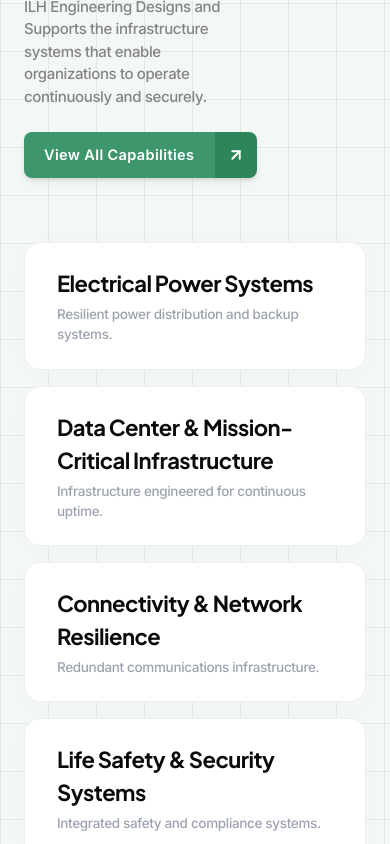
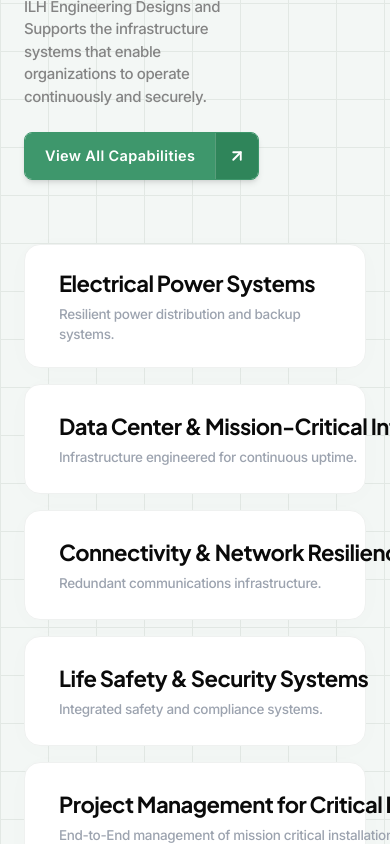
Before and after one commit to Yug210705/ILH_Engineering, a React (Vite) app: page / in a window 390 px wide. Shown: the part 6360-7204 px from the top of the page. Built offline with nearby package versions, Linux system fonts and the light colour scheme.

Commit message:
Implement intricate card hover state flow: translation, thumbnails, chevrons, and sibling fade

```diff
--- a/src/components/Capabilities.jsx
+++ b/src/components/Capabilities.jsx
@@ -1,26 +1,31 @@
-import { ArrowUpRight } from 'lucide-react';
+import { ArrowUpRight, ChevronsRight } from 'lucide-react';
 
 export default function Capabilities() {
   const capabilitiesList = [
     {
       title: "Electrical Power Systems",
-      desc: "Resilient power distribution and backup systems."
+      desc: "Resilient power distribution and backup systems.",
+      img: "https://images.unsplash.com/photo-1621905252507-b35492cc74b4?q=80&w=600&auto=format&fit=crop"
     },
     {
       title: "Data Center & Mission-Critical Infrastructure",
-      desc: "Infrastructure engineered for continuous uptime."
+      desc: "Infrastructure engineered for continuous uptime.",
+      img: "https://images.unsplash.com/photo-1558494949-ef010cbdcc31?q=80&w=600&auto=format&fit=crop"
     },
     {
       title: "Connectivity & Network Resilience",
-      desc: "Redundant communications infrastructure."
+      desc: "Redundant communications infrastructure.",
+      img: "https://images.unsplash.com/photo-1544197150-b99a580bb7a8?q=80&w=600&auto=format&fit=crop"
     },
     {
       title: "Life Safety & Security Systems",
-      desc: "Integrated safety and compliance systems."
+      desc: "Integrated safety and compliance systems.",
+      img: "https://images.unsplash.com/photo-1582139329536-e7284fece509?q=80&w=600&auto=format&fit=crop"
     },
     {
       title: "Project Management for Critical Deployments",
-      desc: "End-to-End management of mission critical installations."
+      desc: "End-to-End management of mission critical installations.",
+      img: "https://images.unsplash.com/photo-1504307651254-35680f356f12?q=80&w=600&auto=format&fit=crop"
     }
   ];
 
@@ -65,27 +70,44 @@ export default function Capabilities() {
             </p>
 
             {/* Split Button */}
-            <div className="flex items-stretch shadow-md rounded-[8px] overflow-hidden group cursor-pointer w-max transition-transform hover:-translate-y-0.5">
+            <div className="flex items-stretch shadow-md rounded-[8px] overflow-hidden group cursor-pointer w-max transition-transform border border-[#3e976c] hover:-translate-y-0.5">
               <div className="bg-[#3e976c] text-white font-[600] tracking-wide text-[14.5px] px-5 py-3 flex items-center justify-center transition-colors group-hover:bg-[#34835d]">
                 View All Capabilities
               </div>
-              <div className="bg-[#2f855a] text-white px-3 flex items-center justify-center border-l border-white/10 transition-colors group-hover:bg-[#276e4a]">
+              <div className="bg-[#2f855a] text-white px-3 flex items-center justify-center border-l border-white/20 transition-colors group-hover:bg-[#276e4a]">
                 <ArrowUpRight size={18} strokeWidth={2.5} />
               </div>
             </div>
           </div>
         </div>
 
-        {/* Cards list */}
-        <div className="flex flex-col gap-4 w-full relative z-10 w-full lg:w-[95%]">
+        {/* Cards list Container with 'group/list' for sibling fade effects */}
+        <div className="flex flex-col gap-4 w-full relative z-10 w-full lg:w-[95%] group/list">
           {capabilitiesList.map((item, index) => (
             <div
               key={index}
-              className="bg-[#ffffff] rounded-[16px] px-8 sm:px-10 py-6 shadow-[0_4px_30px_rgb(0,0,0,0.015)] border border-[#eff1f0] hover:shadow-[0_8px_30px_rgb(0,0,0,0.05)] hover:border-[#def0e7] transition-all flex flex-col justify-center cursor-pointer"
+              className="bg-[#ffffff] rounded-[16px] px-8 sm:px-10 py-[22px] shadow-[0_4px_30px_rgb(0,0,0,0.015)] border border-[#eff1f0] hover:shadow-[0_8px_30px_rgb(0,0,0,0.05)] hover:border-[#def0e7] flex items-center cursor-pointer relative group/card group-hover/list:opacity-[0.35] hover:!opacity-100 transition-all duration-400 ease-[cubic-bezier(0.2,0.8,0.2,1)] hover:translate-x-[48px]"
             >
-              <h3 style={{ fontFamily: "'Plus Jakarta Sans', sans-serif" }}
-                  className="text-[22px] sm:text-[24px] font-[700] text-[#0a0a0a] tracking-tight mb-1">{item.title}</h3>
-              <p className="text-[#9ca3af] text-[13.5px] font-[500] tracking-tight">{item.desc}</p>
+
+              {/* External Floating Chevrons icon (Visually placed where the card used to be) */}
+              <div className="absolute left-[-48px] top-1/2 -translate-y-1/2 opacity-0 group-hover/card:opacity-100 transition-opacity duration-300 delay-75">
+                <ChevronsRight size={26} className="text-[#3e976c]" strokeWidth={2.5} />
+              </div>
+
+              {/* Expanding Thumbnail Image Container */}
+              <div className="h-[64px] overflow-hidden rounded-[8px] opacity-0 w-0 group-hover/card:opacity-100 group-hover/card:w-[124px] group-hover/card:mr-6 transition-all duration-400 ease-[cubic-bezier(0.2,0.8,0.2,1)] shrink-0 shadow-sm border border-gray-100">
+                <img src={item.img} alt={item.title} className="w-full h-full object-cover scale-110 group-hover/card:scale-100 transition-transform duration-700" />
+              </div>
+
+              {/* Card Typography */}
+              <div className="flex flex-col justify-center">
+                <h3 style={{ fontFamily: "'Plus Jakarta Sans', sans-serif" }}
+                    className="text-[22px] sm:text-[24px] font-[700] text-[#0a0a0a] group-hover/card:text-[#3e976c] transition-colors duration-300 tracking-tight mb-1 whitespace-nowrap overflow-visible">
+                  {item.title}
+                </h3>
+                <p className="text-[#9ca3af] text-[13.5px] font-[500] tracking-tight">{item.desc}</p>
+              </div>
+
             </div>
           ))}
         </div>
```
